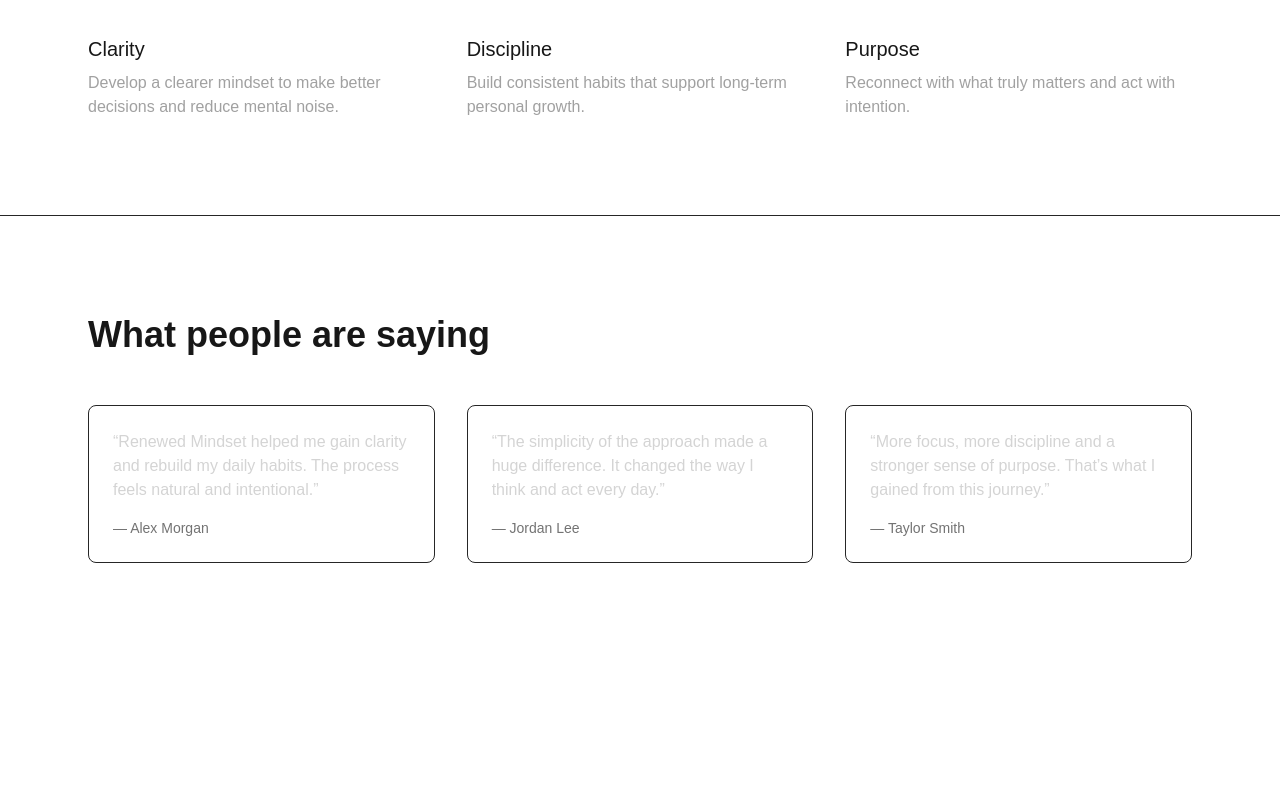
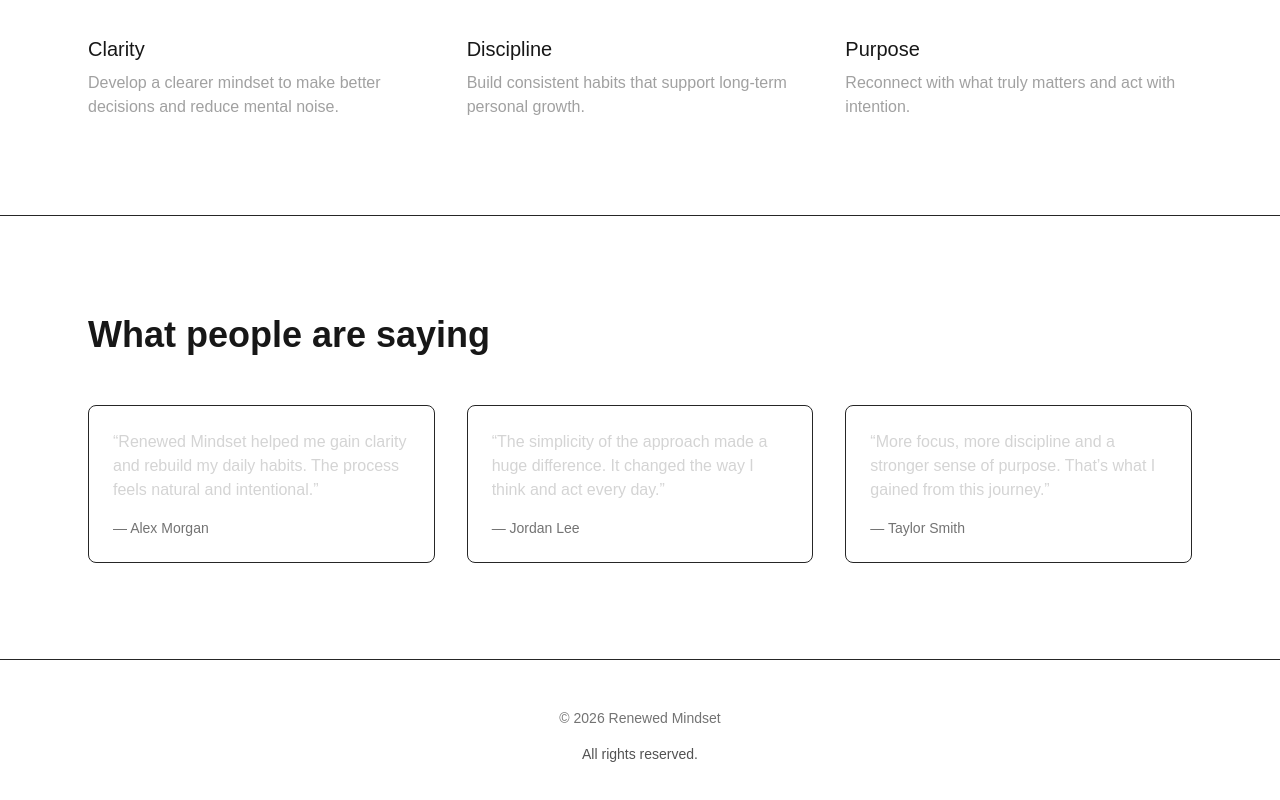
Before and after one commit to AdryanHS16/web-platform, a Next.js app: page / in a window 1280 px wide. Shown: the part 799-1599 px from the top of the page. Before the commit the page ends 1458 px from the top, so only its background shows below. Built offline with nearby package versions, Linux system fonts and the light colour scheme.

Commit message:
feat: adicionando Footer

```diff
--- a/src/app/page.tsx
+++ b/src/app/page.tsx
@@ -1,4 +1,5 @@
 import { About } from '@/components/sections/About'
+import { Footer } from '@/components/sections/Footer'
 import { Hero } from '@/components/sections/Hero'
 import { Services } from '@/components/sections/Services'
 import { Testimonials } from '@/components/sections/Testimonials'
@@ -10,6 +11,7 @@
       <About />
       <Services />
       <Testimonials />
+      <Footer />
     </>
   )
 }
--- /dev/null
+++ b/src/components/sections/Footer.tsx
@@ -0,0 +1,19 @@
+import { Container } from '@/components/ui/Container'
+
+export function Footer() {
+  return (
+    <footer className="border-t border-neutral-800 py-12">
+      <Container>
+        <div className="flex flex-col items-center gap-4 text-center">
+          <span className="text-sm text-neutral-500">
+            © {new Date().getFullYear()} Renewed Mindset
+          </span>
+
+          <span className="text-sm text-neutral-600">
+            All rights reserved.
+          </span>
+        </div>
+      </Container>
+    </footer>
+  )
+}
```
